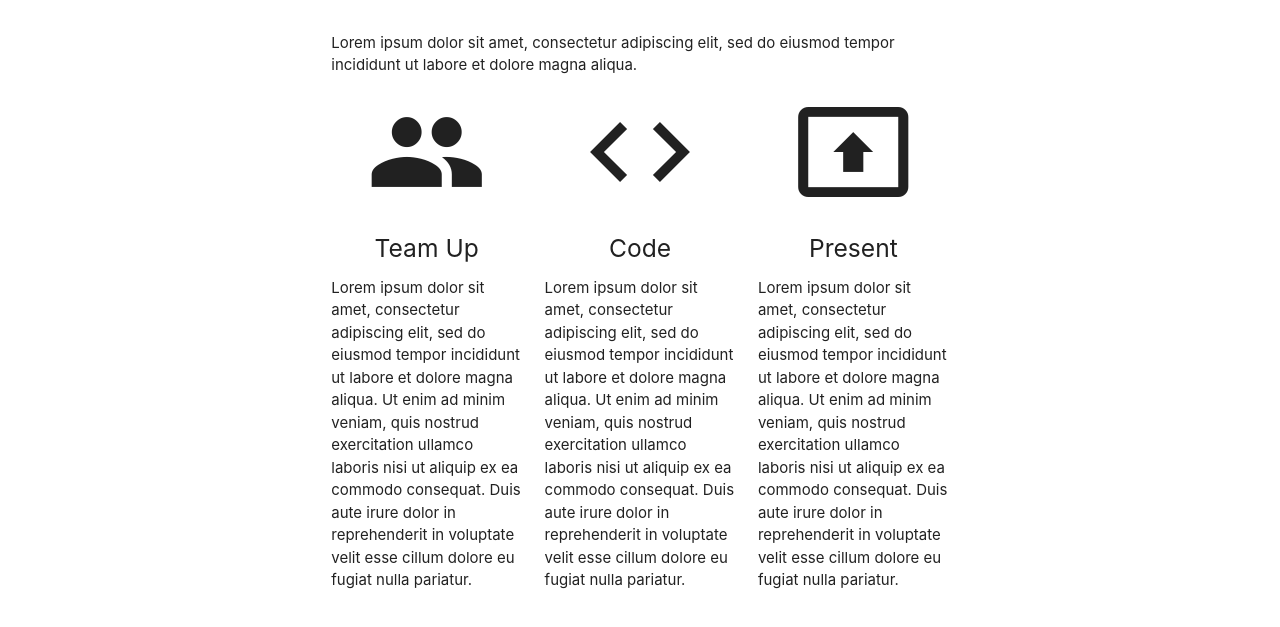
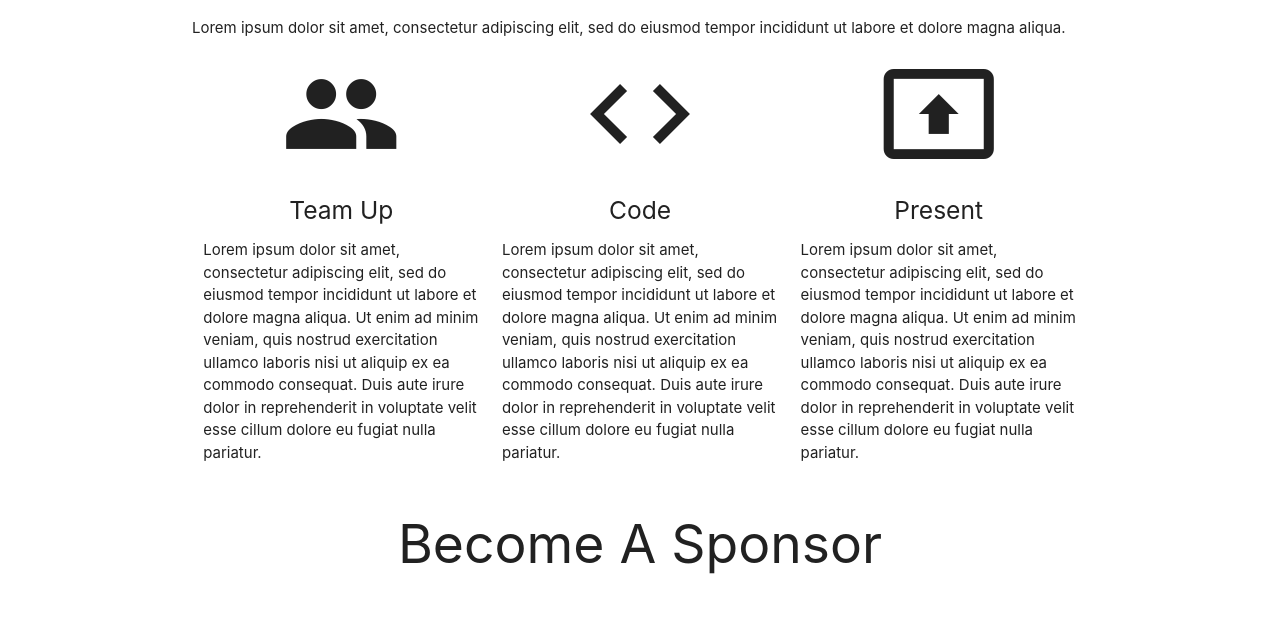
Before and after one commit to davidackroyd99/exeter-hackathon-site, a plain HTML site: page index.html in a window 1280 px wide. Shown: the part 563-1190 px from the top of the page. After the commit the page ends 1158 px from the top, so only its background shows below. Drawn offline with Linux system fonts and the light colour scheme.

Commit message:
using container layout

```diff
--- a/index.html
+++ b/index.html
@@ -25,7 +25,6 @@
                 </ul>
             </div>
         </nav>
-
         <div class="hero">
             <div class="hero-text white-text">
                 <h1>ExeHack 2020</h1>
@@ -35,33 +34,39 @@
             </div>
         </div>
 
-        <div id="about" class="row">
-            <h2 class="col s6 offset-s3 center-align">About The Event</h2>
-            <p class="col s6 offset-s3">Lorem ipsum dolor sit amet, consectetur adipiscing elit, sed do eiusmod tempor incididunt ut labore et dolore magna aliqua.</p>
-            <div class="col s2 offset-s3">
+        <div class="container">
+            <div id="about">
+                <h2 class="center-align">About The Event</h2>
+                <p>Lorem ipsum dolor sit amet, consectetur adipiscing elit, sed do eiusmod tempor incididunt ut labore et dolore magna aliqua.</p>
+                <div class="row">
+                    <div class="col s4">
                         <i class="material-icons">group</i>
                         <h5 class="center-align">Team Up</h5>
                         <p>Lorem ipsum dolor sit amet, consectetur adipiscing elit, sed do eiusmod tempor incididunt ut labore et dolore magna aliqua. Ut enim ad minim veniam, quis nostrud exercitation ullamco laboris nisi ut aliquip ex ea commodo consequat. Duis aute irure dolor in reprehenderit in voluptate velit esse cillum dolore eu fugiat nulla pariatur. </p>
                     </div>
-            <div class="col s2">
+                    <div class="col s4">
                         <i class="material-icons">code</i>
                         <h5 class="center-align">Code</h5>
                         <p>Lorem ipsum dolor sit amet, consectetur adipiscing elit, sed do eiusmod tempor incididunt ut labore et dolore magna aliqua. Ut enim ad minim veniam, quis nostrud exercitation ullamco laboris nisi ut aliquip ex ea commodo consequat. Duis aute irure dolor in reprehenderit in voluptate velit esse cillum dolore eu fugiat nulla pariatur. </p>
                     </div>
-            <div class="col s2">
+                    <div class="col s4">
                         <i class="material-icons">present_to_all</i>
                         <h5 class="center-align">Present</h5>
                         <p>Lorem ipsum dolor sit amet, consectetur adipiscing elit, sed do eiusmod tempor incididunt ut labore et dolore magna aliqua. Ut enim ad minim veniam, quis nostrud exercitation ullamco laboris nisi ut aliquip ex ea commodo consequat. Duis aute irure dolor in reprehenderit in voluptate velit esse cillum dolore eu fugiat nulla pariatur. </p>
                     </div>
                 </div>
+            </div>
 
             <div id="sponsors">
+                <h2 class="col s6 center-align">Become A Sponsor</h2>
 
             </div>
 
             <div id="register">
 
             </div>
+        </div>
+
     <!--JavaScript at end of body for optimized loading-->
     <script type="text/javascript" src="js/materialize.min.js"></script>
     <script type="text/javascript" src="js/app.js"></script>
```
Lines whose indentation alone changed are shown as unchanged.
